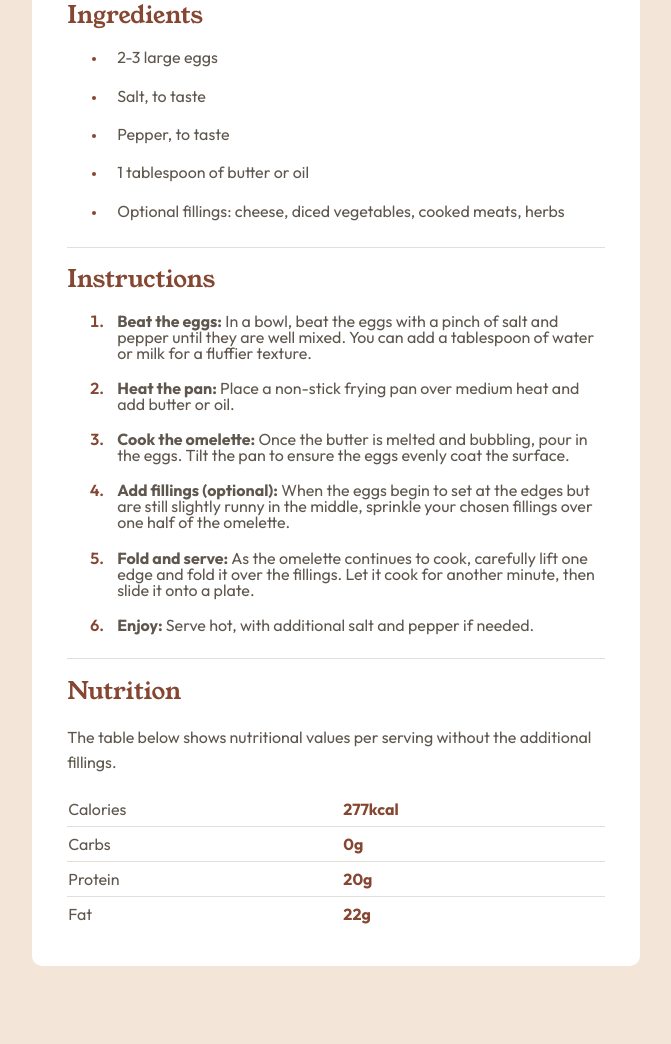
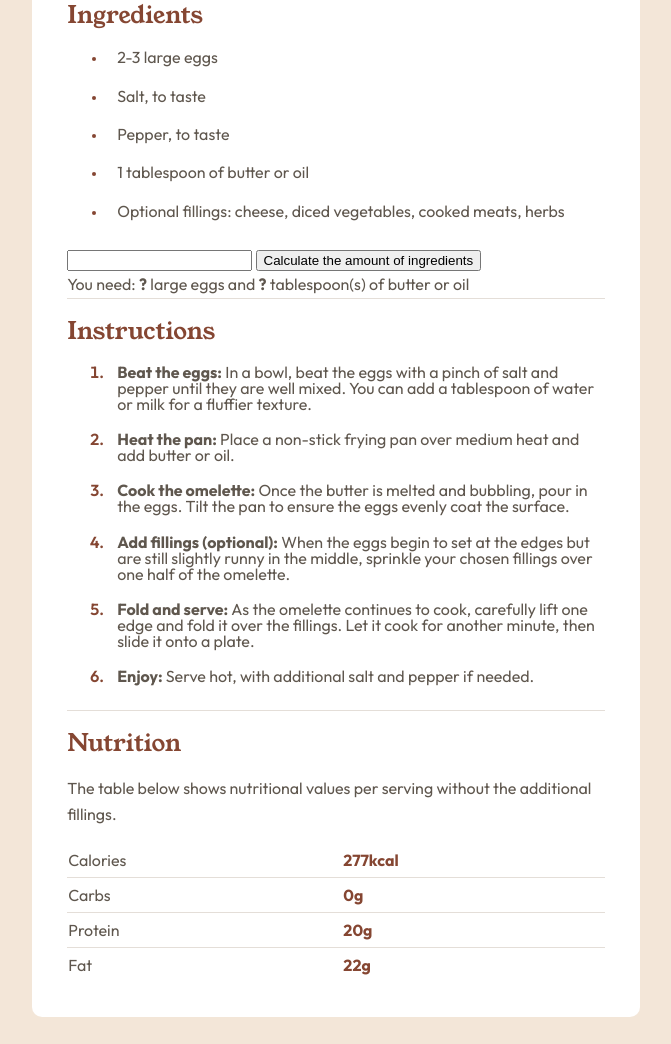
Before and after one commit to atysyau/Omelette, a plain HTML site: page index.html in a window 1280 px wide. Shown: the part 795-1839 px from the top of the page, without its empty margins (304-975 px from the left). Drawn offline with Linux system fonts and the light colour scheme.

Commit message:
Add ingredient calculator to recipe page, step 1

```diff
--- a/index.html
+++ b/index.html
@@ -36,6 +36,12 @@
                     <li><span>1 tablespoon of butter or oil</span></li>
                     <li style="margin-bottom: 1.6rem;"><span>Optional fillings: cheese, diced vegetables, cooked meats, herbs</span></li>
                 </ul>
+                <div id="calculation">
+                    <input type="number" id="portion-input">
+                    <button id="calculate-ingredients-button">Calculate the amount of ingredients</button>  <!--Кніпка-піпіпка-->
+                    <div>You need: <b id="eggs-amount">?</b> large eggs and <b id="butter-or-oil-amount">?</b> tablespoon(s) of butter or oil</div>
+                </div>
+                <script src="script.js"></script>
             </div>
 
                 <!--Інструкції: СПИСОК ІЗ НУМЕРАЦІЄЮ-->
```
